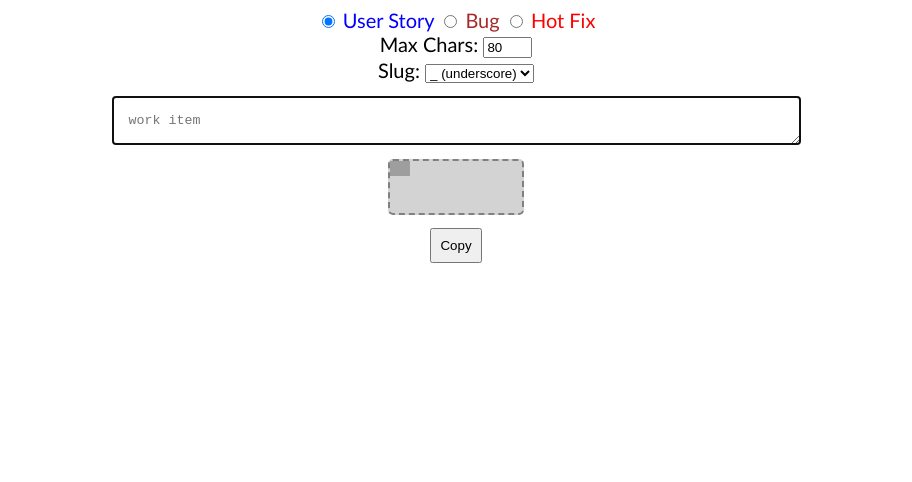
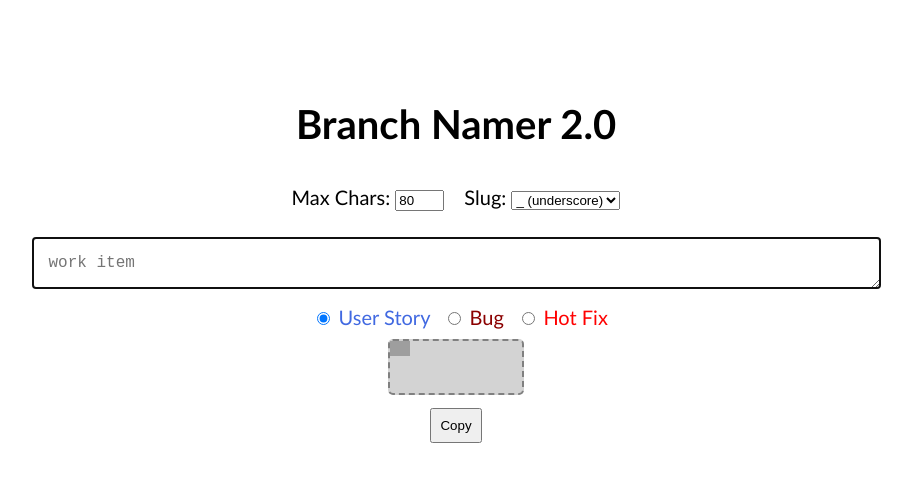
Before and after one commit to sawhneya/branch-namer, a plain HTML site: page index.html in a window 1280 px wide. Shown: the whole page, without its empty margins (184-1096 px from the left). Drawn offline with nearby package versions, Linux system fonts and the light colour scheme; grey boxes are pictures that could not be loaded.

Commit message:
refactored css to file

```diff
--- a/index.html
+++ b/index.html
@@ -3,70 +3,52 @@
 		<title>Git Branch Namer</title>
 		<script src="https://cdn.jsdelivr.net/npm/vue/dist/vue.js"></script>
 		<script src="https://cdn.jsdelivr.net/npm/vuetify@2.x/dist/vuetify.js"></script>
-
+        <link rel="stylesheet" href="styles.css">
 		<link
 			rel="icon"
 			type="image"
 			href="https://cdn.iconscout.com/icon/free/png-512/git-branch-2336962-1982843.png?f=avif&w=256"
 		/>
-
-        <style>
-            #us + label {
-                color: blue;
-            }
-
-            #bug + label {
-                color: brown;
-            }
-
-            #hotfix + label {
-                color: red;
-            }
-
-            body {
-                font-size: 20px;
-                font-family: "Gill Sans", "Gill Sans MT", Calibri, "Trebuchet MS",
-                    sans-serif;
-                text-align: center;
-            }
-
-            textarea {
-                margin: 1em;
-                padding: 1rem;
-                border-radius: 3px;
-            }
-
-            button {
-                padding: 0.5rem;
-                margin-top: 1em;
-            }
-
-            #result {
-                display: flex !important;
-                flex-direction: column;
-                align-items: center;
-                justify-content: center;
-            }
-
-            #result span {
-                background: url('https://cdn.iconscout.com/icon/free/png-512/git-branch-2336962-1982843.png?f=avif&w=256');
-                background-position: left - 10px;
-                background-size: contain;
-                background-repeat: no-repeat;
-                background-color: lightgray;
-                background-size: 20PX;
-                padding: 1rem;
-                border: 2px dashed grey;
-                border-radius: 5px;
-                cursor: copy;
-                min-width: 100px;
-                min-height: 1em;
-            }
-        </style>
 	</head>
 	<body>
 		<div id="app">
-			<div id="story-type">
+
+            <h1>Branch Namer 2.0</h1>
+
+			<div id="options">
+				<span>
+					<label for="maxChars"> Max Chars: </label>
+					<input
+						id="maxChars"
+						type="text"
+						v-model="maxChars"
+						v-on:keyup="slugify"
+						size="3"
+					/>
+                </span>
+                <span>
+					<label for="slugCharacter"> Slug: </label>
+					<select id="slugCharacter" v-model="slugChar" v-on:change="slugify">
+						<option value="-">- (hyphen)</option>
+						<option value="_">_ (underscore)</option>
+					</select>
+				</span>
+			</div>
+
+
+			<v-textarea
+				ref="inputBox"
+				v-model="inputText"
+				:cols="maxChars < 128 ? maxChars : 128"
+				rows="1"
+				multiple="true"
+				placeholder="work item"
+				v-on:change="slugify"
+				v-on:keyup="slugify"
+				aria-label="Input"
+			/></v-textarea>
+
+            <div id="story-type">
 				<input
 					type="radio"
 					id="us"
@@ -92,37 +74,7 @@
 				/>
 				<label for="hotfix">Hot Fix</label>
 			</div>
-			<div>
-				<div>
-					<label for="maxChars"> Max Chars: </label>
-					<input
-						id="maxChars"
-						type="text"
-						v-model="maxChars"
-						v-on:keyup="slugify"
-						size="3"
-					/>
-				</div>
 
-				<div>
-					<label for="slugCharacter"> Slug: </label>
-					<select id="slugCharacter" v-model="slugChar" v-on:change="slugify">
-						<option value="-">- (hyphen)</option>
-						<option value="_">_ (underscore)</option>
-					</select>
-				</div>
-			</div>
-			<v-textarea
-				ref="inputBox"
-				v-model="inputText"
-				:cols="maxChars < 128 ? maxChars : 128"
-				rows="1"
-				multiple="true"
-				placeholder="work item"
-				v-on:change="slugify"
-				v-on:keyup="slugify"
-				aria-label="Input"
-			/></v-textarea>
 			<div id="result">
 				<span @click="copyToClipboard">
 					{{ outputText }}</span
--- /dev/null
+++ b/styles.css
@@ -0,0 +1,80 @@
+body {
+	font-size: 20px;
+	font-family: "Gill Sans", "Gill Sans MT", Calibri, "Trebuchet MS", sans-serif;
+	text-align: center;
+}
+
+#app {
+	margin-top: 5em;
+	vertical-align: middle;
+	height: 100%;
+}
+
+#options {
+	display: flex;
+	justify-content: center;
+}
+
+#options span {
+	flex-direction: row;
+	margin: 0.5em;
+}
+
+textarea {
+	margin: 1em;
+	padding: 1rem;
+	border-radius: 3px;
+	font-size: large;
+}
+
+#story-type {
+	margin-bottom: 0.5em;
+}
+
+#story-type input,
+#story-type label {
+	cursor: pointer;
+}
+
+#story-type input {
+	margin-left: 1em;
+}
+
+#us + label {
+	color: royalblue;
+}
+
+#bug + label {
+	color: darkred;
+}
+
+#hotfix + label {
+	color: red;
+}
+
+button {
+	padding: 0.5rem;
+	margin-top: 1em;
+}
+
+#result {
+	display: flex !important;
+	flex-direction: column;
+	align-items: center;
+	justify-content: center;
+}
+
+#result span {
+	background: url("https://cdn.iconscout.com/icon/free/png-512/git-branch-2336962-1982843.png?f=avif&w=256");
+	background-position: left - 10px;
+	background-size: contain;
+	background-repeat: no-repeat;
+	background-color: lightgray;
+	background-size: 20px;
+	padding: 1rem;
+	border: 2px dashed grey;
+	border-radius: 5px;
+	cursor: copy;
+	min-width: 100px;
+	min-height: 1em;
+}
```
